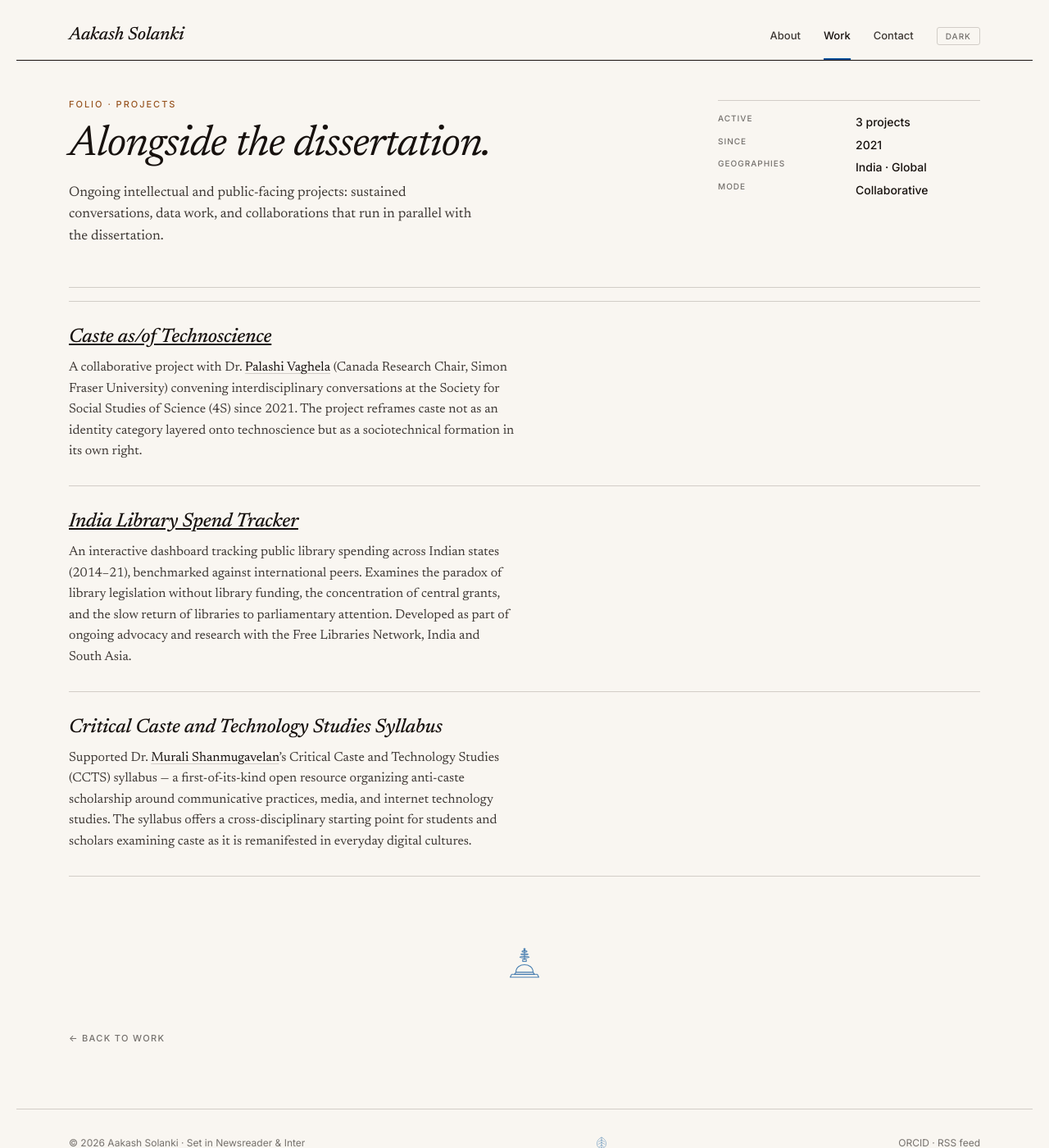
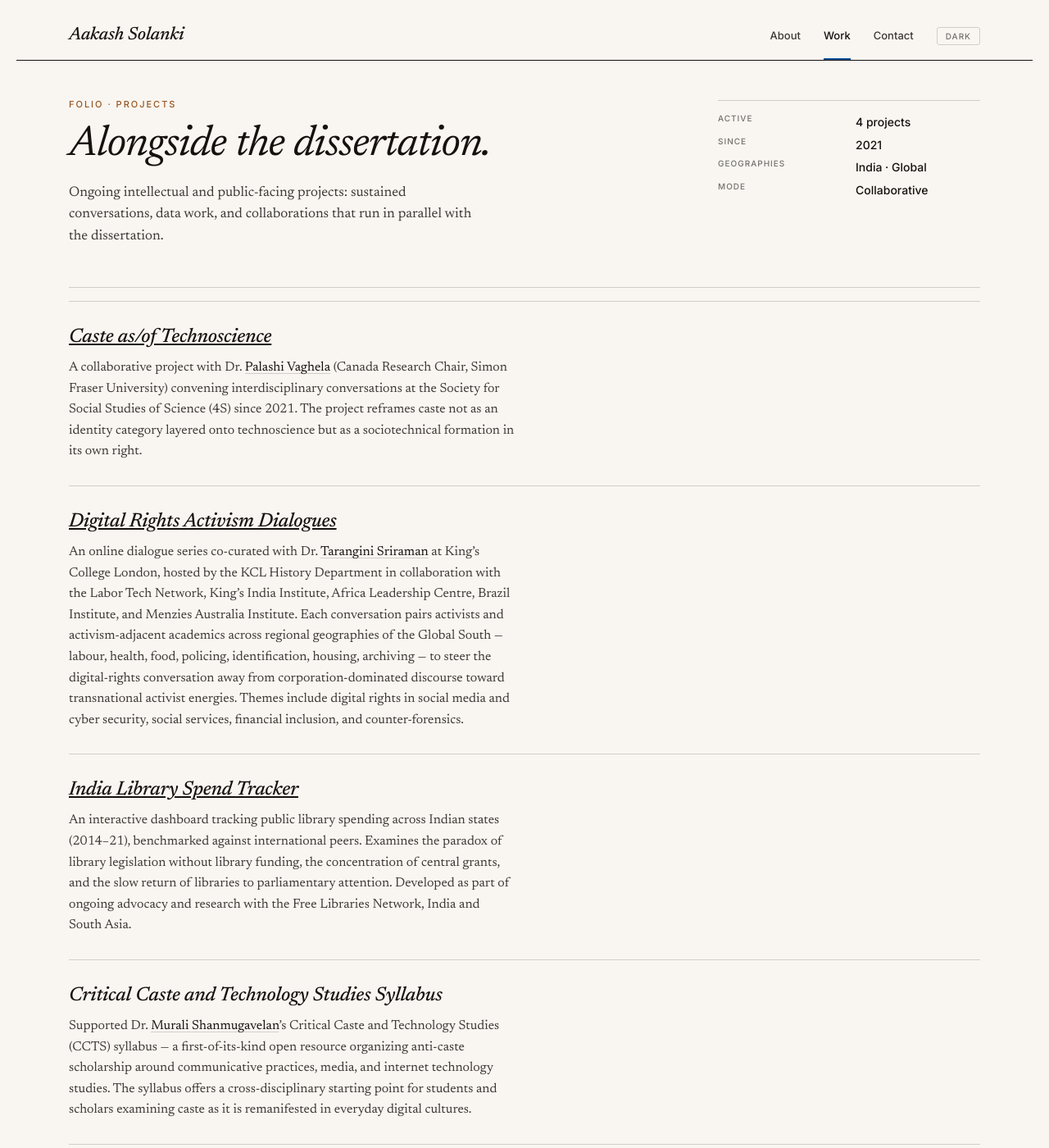
Before and after one commit to skishchampi/skishchampi.github.io, a Jekyll site: the page built from projects.md, in a window 1280 px wide and 1400 px high. Shown: the whole window at 82% size. Built offline with Jekyll 4.4.1, drawn with Linux system fonts in a browser that asks for light colours; some web fonts are replaced.

Commit message:
Add Digital Rights Activism Dialogues to Projects
A King's College London online dialogue series co-curated with
Dr. Tarangini Sriraman, pairing activists and activism-adjacent
academics across regional geographies of the Global South. Hosted
by the KCL History Department with Labor Tech Network, King's
India Institute, Africa Leadership Centre, Brazil Institute, and
Menzies Australia Institute. Inserts as the second project entry.

Co-Authored-By: Claude Opus 4.7 (1M context) <noreply@anthropic.com>

```diff
--- a/projects.md
+++ b/projects.md
@@ -13,7 +13,7 @@ description: "Ongoing intellectual and public-facing projects by Aakash Solanki,
   </div>
   <div class="meta">
     <dl>
-      <dt>Active</dt><dd>3 projects</dd>
+      <dt>Active</dt><dd>4 projects</dd>
       <dt>Since</dt><dd>2021</dd>
       <dt>Geographies</dt><dd>India · Global</dd>
       <dt>Mode</dt><dd>Collaborative</dd>
@@ -24,6 +24,11 @@ description: "Ongoing intellectual and public-facing projects by Aakash Solanki,
 <article class="project">
   <h2><a href="/caste-technoscience/">Caste as/of Technoscience</a></h2>
   <p>A collaborative project with Dr. <a target="_blank" rel="noopener noreferrer" href="https://www.sfu.ca/siat/people/research-faculty/palashi-vaghela.html">Palashi Vaghela</a> (Canada Research Chair, Simon Fraser University) convening interdisciplinary conversations at the Society for Social Studies of Science (4S) since 2021. The project reframes caste not as an identity category layered onto technoscience but as a sociotechnical formation in its own right.</p>
+</article>
+
+<article class="project">
+  <h2><a target="_blank" rel="noopener noreferrer" href="https://www.kcl.ac.uk/events/series/digital-rights-activism-dialogues">Digital Rights Activism Dialogues</a></h2>
+  <p>An online dialogue series co-curated with Dr. <a target="_blank" rel="noopener noreferrer" href="https://www.kcl.ac.uk/people/tarangini-sriraman">Tarangini Sriraman</a> at King&rsquo;s College London, hosted by the KCL History Department in collaboration with the Labor Tech Network, King&rsquo;s India Institute, Africa Leadership Centre, Brazil Institute, and Menzies Australia Institute. Each conversation pairs activists and activism-adjacent academics across regional geographies of the Global South &mdash; labour, health, food, policing, identification, housing, archiving &mdash; to steer the digital-rights conversation away from corporation-dominated discourse toward transnational activist energies. Themes include digital rights in social media and cyber security, social services, financial inclusion, and counter-forensics.</p>
 </article>
 
 <article class="project">
```
